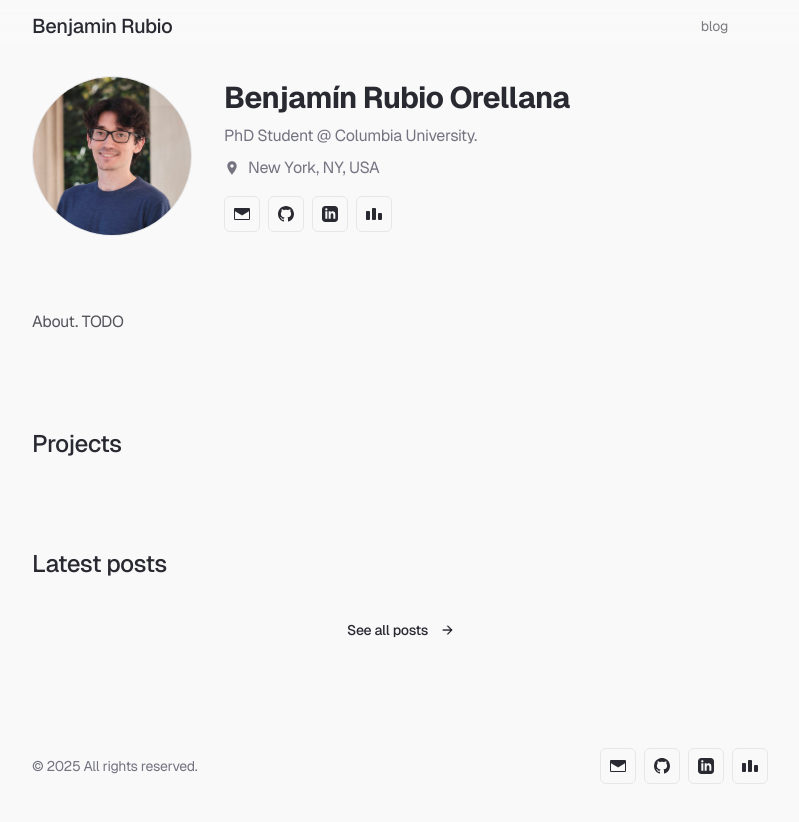
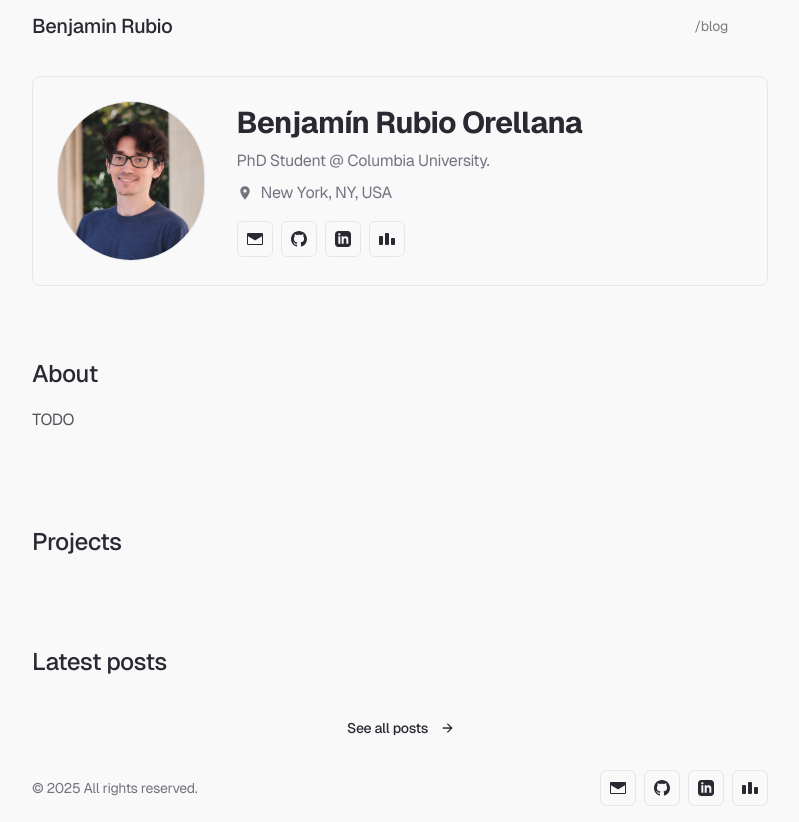
Before and after one commit to BenjaminRubio/BenjaminRubio.github.io, an Astro site: page / in a window 1280 px wide. Shown: the whole page, without its empty margins (240-1039 px from the left). Before the commit the page ends 800 px from the top, so only its background shows below. Built offline with nearby package versions, Linux system fonts and the light colour scheme; Astro itself is replaced by a stand-in of ours.

Commit message:
border + minor

```diff
--- a/src/consts.ts
+++ b/src/consts.ts
@@ -14,7 +14,7 @@ export const SITE: Site = {
 export const NAV_LINKS: SocialLink[] = [
   {
     href: '/blog',
-    label: 'blog',
+    label: '/blog',
   },
 ]
 
--- a/src/pages/index.astro
+++ b/src/pages/index.astro
@@ -18,8 +18,8 @@ const projects = await getAllProjects()
   <PageHead slot="head" title="Home" />
 
   <!-- User Profile Section -->
-  <section class="mb-12">
-    <div class="grid grid-cols-1 md:grid-cols-4 gap-8 items-center">
+  <section class="rounded-lg border mb-12">
+    <div class="p-6 pt-6 grid grid-cols-1 md:grid-cols-4 gap-8 items-center">
       <div class="md:col-span-1 flex justify-center">
         <img
           src="/static/me25_sq.jpeg"
@@ -44,10 +44,11 @@ const projects = await getAllProjects()
   </section>
 
   <!-- About Section -->
-  <section class="mb-12">
+  <section class="flex flex-col gap-y-4 mb-12">
+    <h2 class="text-2xl font-medium">About</h2>
     <div class="prose">
       <p>
-        About. TODO
+        TODO
       </p>
     </div>
   </section>
```
